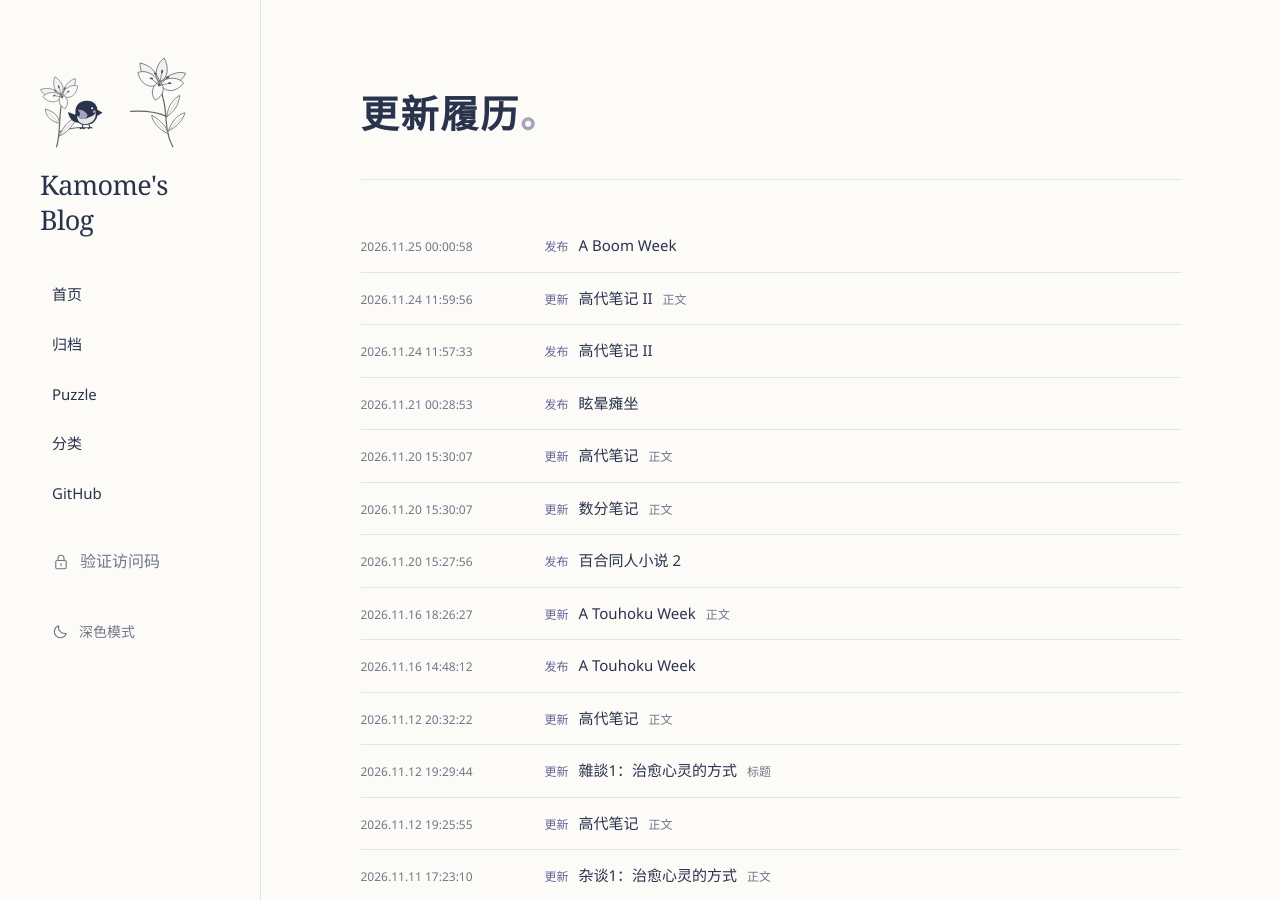
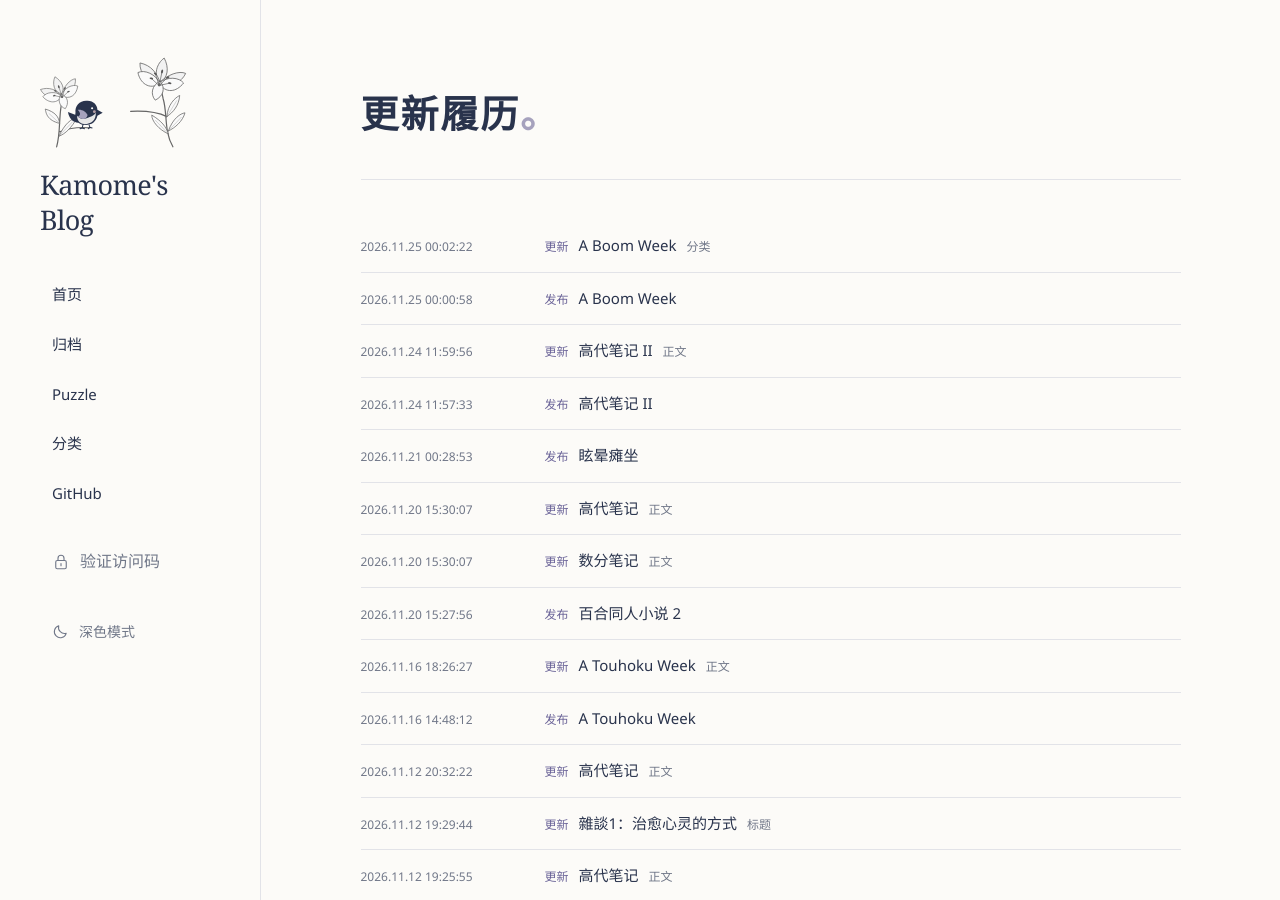
Before and after one commit to ushg8877/ushg8877.github.io, a Jekyll site: the page built from updates.html, in a window 1280 px wide and 900 px high. Built offline with Jekyll 4.4.1, drawn with Linux system fonts in a browser that asks for light colours; part of the change alters nothing that is shown.

```diff
--- a/_data/updates.json
+++ b/_data/updates.json
@@ -684,6 +684,15 @@
       "summary": "",
       "source": "_posts/2026-11-24-a-boom-week.md",
       "url": "/posts/a-boom-week/"
+    },
+    {
+      "id": "fb7ab2dcbcc46c6a940d5500406bc9a5",
+      "at": "2026-11-25T00:02:22+08:00",
+      "kind": "update",
+      "title": "A Boom Week",
+      "summary": "分类",
+      "source": "_posts/2026-11-24-a-boom-week.md",
+      "url": "/posts/a-boom-week/"
     }
   ]
 }
--- a/_posts/2026-11-24-a-boom-week.md
+++ b/_posts/2026-11-24-a-boom-week.md
@@ -5,8 +5,9 @@ created_at: '2026-11-24T10:55:55+08:00'
 tags: []
 published: true
 access_id: 1b470a6fac790fe96855d6aa20d0497f
-updated_at: '2026-11-25T00:00:57+08:00'
+updated_at: '2026-11-25T00:02:21+08:00'
 first_published_at: '2026-11-25T00:00:58+08:00'
+article_category: c-de54f5a04ef3
 ---
 我愿把 2026 年称为 AI 元年。
 
```
